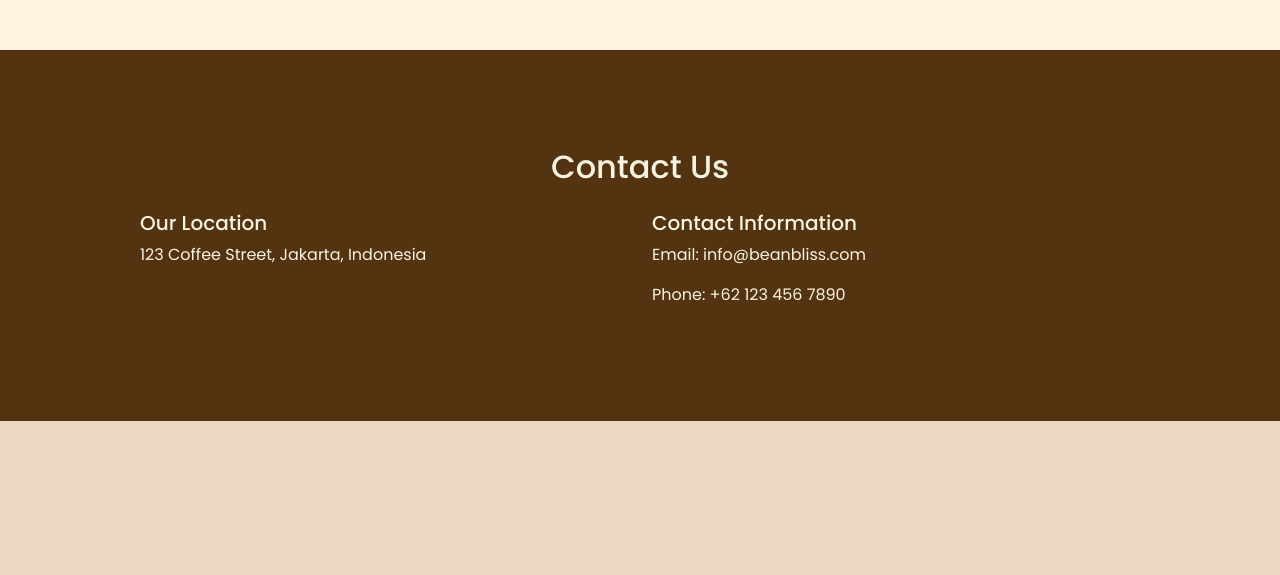
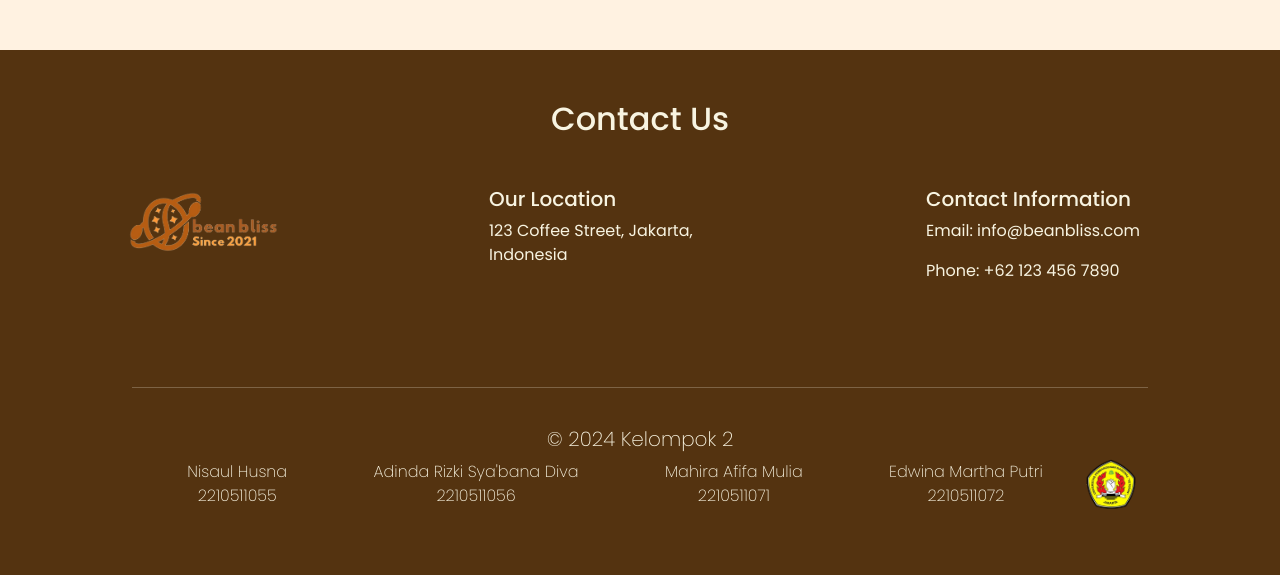
Before and after one commit to adndrsd1/coffeeShop, a PHP site: page / in a window 1280 px wide. Shown: the part 4377-4952 px from the top of the page. Before the commit the page ends 4798 px from the top, so only its background shows below. Run offline with PHP 8.4, Linux system fonts and the light colour scheme.

Commit message:
update contact

```diff
--- a/index.html
+++ b/index.html
@@ -297,19 +297,52 @@
             </div>
         </section>
 
-        <!-- Contact Section -->
-        <section class="contact" id="contact">
-            <div class="container my-5">
+        <!-- Footer Section -->
+        <section class="footer" id="footer">
             <h2 class="text-center mb-4">Contact Us</h2>
-                <div class="row">
-                    <div class="col-md-6">
+            <div class="footer-container my-5">
+                <div class="logo">
+                    <img src="img/logo1.png" class="img">
+                </div>
+                <div class="location">
                     <h5>Our Location</h5>
                     <p>123 Coffee Street, Jakarta, Indonesia</p>
                 </div>
-                    <div class="col-md-6">
+                <div class="Info">
                     <h5>Contact Information</h5>
                     <p>Email: info@beanbliss.com</p>
                     <p>Phone: +62 123 456 7890</p>
+                </div>
+            </div>
+            <div class="kelompok">
+                <div class="row mt-4">
+                    <hr /><br />
+                    <div class="col-md-12">
+                        <div class="text-left">
+                            <h5>© 2024 Kelompok 2</h5>
+                        </div>
+                        <div class="anggota">
+                            <div class="text-center flex-grow-1">
+                                <p class="members">Nisaul Husna</p>
+                                <p class="numbers">2210511055</p>
+                            </div>
+                            <div class="text-center flex-grow-1">
+                                <p class="members">Adinda Rizki Sya'bana Diva</p>
+                                <p class="numbers">2210511056</p>
+                            </div>
+                            <div class="text-center flex-grow-1">
+                                <p class="members">Mahira Afifa Mulia</p>
+                                <p class="numbers">2210511071</p>
+                            </div>
+                            <div class="text-center flex-grow-1">
+                                <p class="members">Edwina Martha Putri</p>
+                                <p class="numbers">2210511072</p>
+                            </div>
+                            <div class="text-right">
+                                <a href="https://www.upnvj.ac.id/" target="_blank"><img src="img/upn.png" class="logo-upn">
+                                </a>
+                            </div>
+                        </div>
                     </div>
                 </div>
             </div>
--- a/style.css
+++ b/style.css
@@ -418,14 +418,55 @@ section.promo{
   background: #FFF2E1;
 }
 
-
 /* Contact Section */
-.contact {
+.footer {
   background-color: #543310;
   color: #F8F4E1;
 }
-.contact h2, .contact h5, .contact p {
+.footer .footer-container {
+  display: flex;
+  flex-wrap: wrap;
+  justify-content: space-between;
+}
+.footer .logo img {
+  width: 150px;
+}
+.footer .location,
+.footer .Info {
+    flex: 0 0 calc(25% - 30px);
+}
+.footer h2,
+.footer h5,
+.footer p {
   color: #F8F4E1;
+}
+.footer .kelompok {
+  font-weight: lighter;
+  margin-top: 30px;
+  padding: 1rem;
+  flex: 0 0 100%;
+  text-align: center;
+}
+.kelompok hr {
+  color: #F8F4E1;
+}
+.footer .kelompok h5 {
+  font-weight: lighter;
+  margin-top: 1rem;
+}
+.footer .kelompok .anggota {
+  display: flex;
+  justify-content: between;
+  align-items: center;
+}
+.members, .numbers {
+    display: flex;
+    justify-content: center;
+    align-items: center;
+    margin: 0;
+}
+.logo-upn {
+  width: 50px;
 }
 
 /*sign-In sign-up*/
```
Lines whose indentation alone changed are shown as unchanged.
